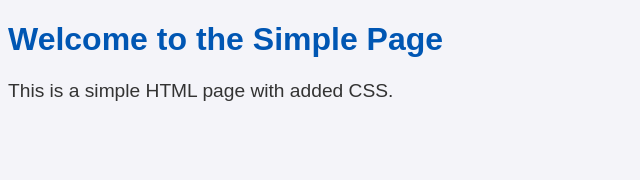
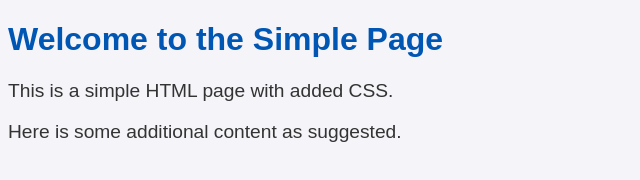
Before and after one commit to devanaboinarangarao/simple-page-demo-kkk2, a plain HTML site: page index.html in a window 1280 px wide. Shown: the whole page, without its empty margins (0-640 px from the left). Drawn offline with Linux system fonts and the light colour scheme.

Commit message:
Add more content to HTML page

```diff
--- a/index.html
+++ b/index.html
@@ -13,5 +13,6 @@
 <body>
     <h1>Welcome to the Simple Page</h1>
     <p>This is a simple HTML page with added CSS.</p>
+    <p>Here is some additional content as suggested.</p>
 </body>
 </html>
```
